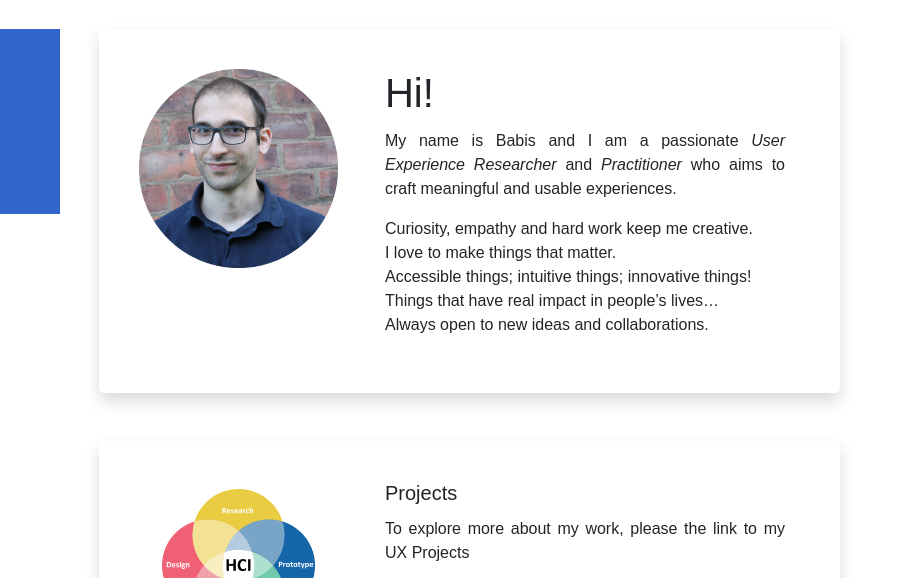
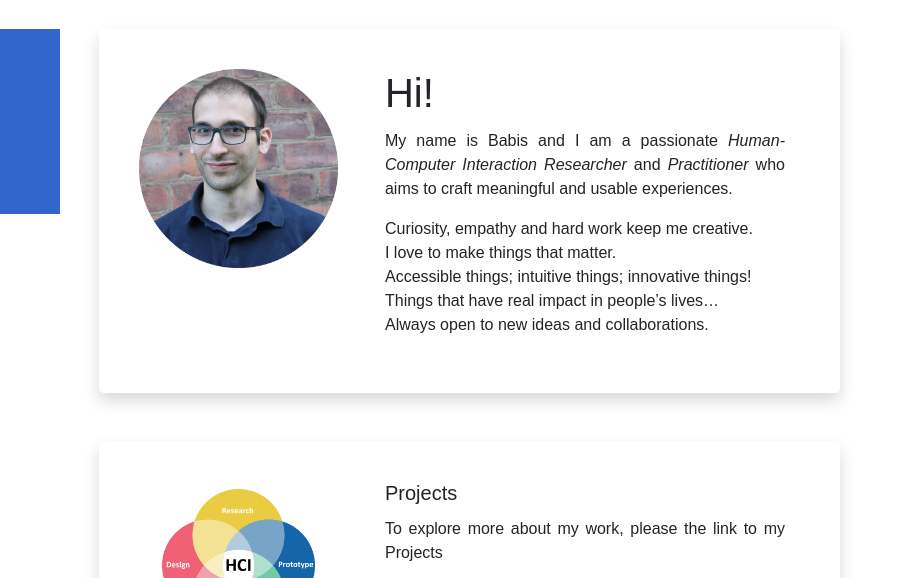
Before and after one commit to bkyf/bkyf.github.io, a plain HTML site: page index.html in a window 1280 px wide. Shown: the part 67-645 px from the top of the page, 370-1280 px from the left. Drawn offline with Linux system fonts and the light colour scheme; some icons are missing.

Commit message:
Update index.html
changed ux to hci

```diff
--- a/index.html
+++ b/index.html
@@ -113,7 +113,7 @@
                                         <div class="card-block p-3">
                                             <h1 class="card-title">Hi!</h1>
                                             <p>
-                                                    My name is Babis and I am a passionate <i>User Experience Researcher</i> and <i>Practitioner</i>
+                                                    My name is Babis and I am a passionate <i>Human-Computer Interaction Researcher</i> and <i>Practitioner</i>
                                                     who aims to craft meaningful and usable experiences.
                                             </p>
                                             <p>
@@ -156,7 +156,7 @@
                                 <div class="card-block p-3">
                                     <h5 class="card-title">Projects</h5>
                                     <p class="card-text">
-                                        To explore more about my work, please the link to my UX Projects
+                                        To explore more about my work, please the link to my Projects
                                     </p>
                                     <a href="ux_projects.html" class="btn btn-primary float-right">Read More</a>
                                 </div>
```
